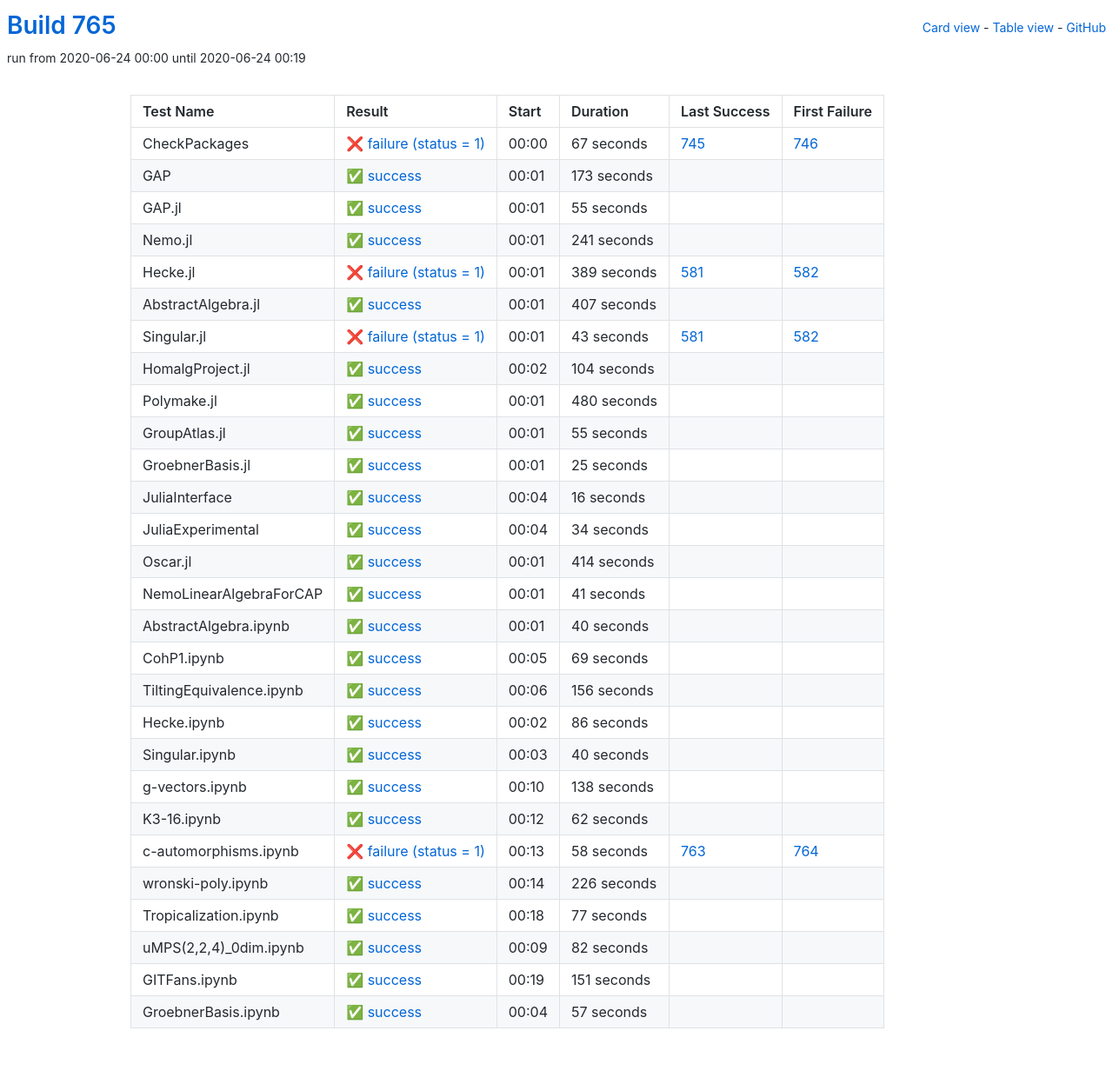
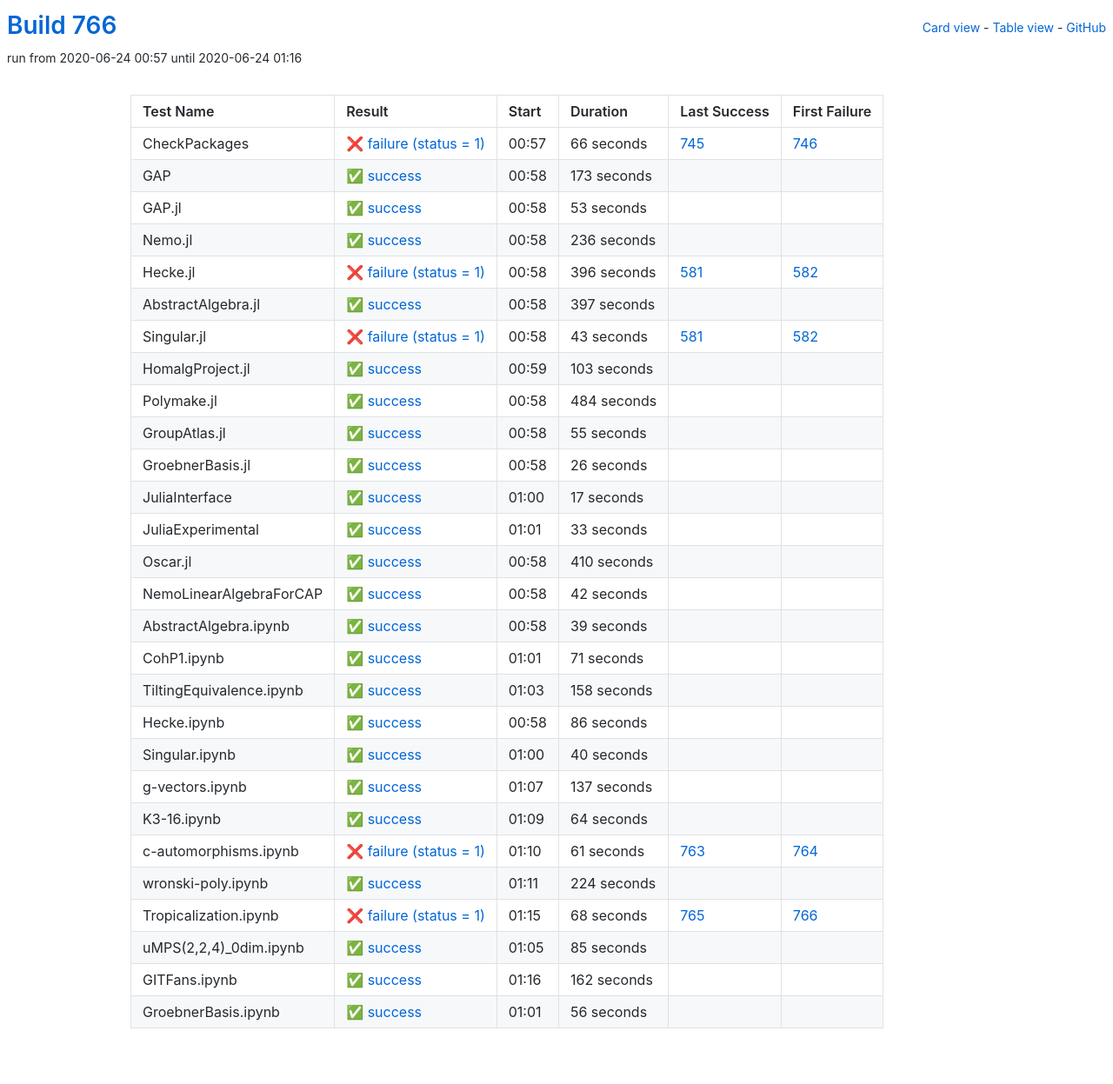
Before and after one commit to oscar-system/oscar-ci-status-1.4, a Jekyll site: the page built from table.html, in a window 1280 px wide. Shown: the whole page at 87% size. Built offline with Jekyll 4.4.1, drawn with Linux system fonts in a browser that asks for light colours.

Commit message:
Build #766

```diff
--- a/_data/ci.yml
+++ b/_data/ci.yml
@@ -1,6 +1,6 @@
 ---
-build: 765
-build_url: https://oscarci.mathematik.uni-kl.de/job/oscar-julia-1.4/765/
+build: 766
+build_url: https://oscarci.mathematik.uni-kl.de/job/oscar-julia-1.4/766/
 job: oscar-julia-1.4
 organization: oscar-system
 repo: oscar-ci-status-1.4
@@ -8,20 +8,20 @@ repourl: https://github.com/oscar-system/oscar-ci-status-1.4
 tests:
 - name: CheckPackages
   id: checkpackages
-  log: https://oscarci.mathematik.uni-kl.de/job/oscar-julia-1.4/765/artifact/logs/build-765/CheckPackages.log
-  start: 2020-06-24 00:00
+  log: https://oscarci.mathematik.uni-kl.de/job/oscar-julia-1.4/766/artifact/logs/build-766/CheckPackages.log
+  start: 2020-06-24 00:57
   success: false
   exitcode: 1
   status: failure
-  duration: 67
+  duration: 66
   last_success: 745
   last_success_url: https://oscarci.mathematik.uni-kl.de/job/oscar-julia-1.4/745/
   first_failure: 746
   first_failure_url: https://oscarci.mathematik.uni-kl.de/job/oscar-julia-1.4/746/
 - name: GAP
   id: gap
-  log: https://oscarci.mathematik.uni-kl.de/job/oscar-julia-1.4/765/artifact/logs/build-765/GAP.log
-  start: 2020-06-24 00:01
+  log: https://oscarci.mathematik.uni-kl.de/job/oscar-julia-1.4/766/artifact/logs/build-766/GAP.log
+  start: 2020-06-24 00:58
   success: true
   exitcode: 0
   status: success
@@ -32,56 +32,56 @@ tests:
   first_failure_url:
 - name: GAP.jl
   id: gap-jl
-  log: https://oscarci.mathematik.uni-kl.de/job/oscar-julia-1.4/765/artifact/logs/build-765/GAP.jl.log
-  start: 2020-06-24 00:01
+  log: https://oscarci.mathematik.uni-kl.de/job/oscar-julia-1.4/766/artifact/logs/build-766/GAP.jl.log
+  start: 2020-06-24 00:58
   success: true
   exitcode: 0
   status: success
-  duration: 55
+  duration: 53
   last_success: false
   last_success_url:
   first_failure: false
   first_failure_url:
 - name: Nemo.jl
   id: nemo-jl
-  log: https://oscarci.mathematik.uni-kl.de/job/oscar-julia-1.4/765/artifact/logs/build-765/Nemo.jl.log
-  start: 2020-06-24 00:01
+  log: https://oscarci.mathematik.uni-kl.de/job/oscar-julia-1.4/766/artifact/logs/build-766/Nemo.jl.log
+  start: 2020-06-24 00:58
   success: true
   exitcode: 0
   status: success
-  duration: 241
+  duration: 236
   last_success: false
   last_success_url:
   first_failure: false
   first_failure_url:
 - name: Hecke.jl
   id: hecke-jl
-  log: https://oscarci.mathematik.uni-kl.de/job/oscar-julia-1.4/765/artifact/logs/build-765/Hecke.jl.log
-  start: 2020-06-24 00:01
+  log: https://oscarci.mathematik.uni-kl.de/job/oscar-julia-1.4/766/artifact/logs/build-766/Hecke.jl.log
+  start: 2020-06-24 00:58
   success: false
   exitcode: 1
   status: failure
-  duration: 389
+  duration: 396
   last_success: 581
   last_success_url: https://oscarci.mathematik.uni-kl.de/job/oscar-julia-1.4/581/
   first_failure: 582
   first_failure_url: https://oscarci.mathematik.uni-kl.de/job/oscar-julia-1.4/582/
 - name: AbstractAlgebra.jl
   id: abstractalgebra-jl
-  log: https://oscarci.mathematik.uni-kl.de/job/oscar-julia-1.4/765/artifact/logs/build-765/AbstractAlgebra.jl.log
-  start: 2020-06-24 00:01
+  log: https://oscarci.mathematik.uni-kl.de/job/oscar-julia-1.4/766/artifact/logs/build-766/AbstractAlgebra.jl.log
+  start: 2020-06-24 00:58
   success: true
   exitcode: 0
   status: success
-  duration: 407
+  duration: 397
   last_success: false
   last_success_url:
   first_failure: false
   first_failure_url:
 - name: Singular.jl
   id: singular-jl
-  log: https://oscarci.mathematik.uni-kl.de/job/oscar-julia-1.4/765/artifact/logs/build-765/Singular.jl.log
-  start: 2020-06-24 00:01
+  log: https://oscarci.mathematik.uni-kl.de/job/oscar-julia-1.4/766/artifact/logs/build-766/Singular.jl.log
+  start: 2020-06-24 00:58
   success: false
   exitcode: 1
   status: failure
@@ -92,32 +92,32 @@ tests:
   first_failure_url: https://oscarci.mathematik.uni-kl.de/job/oscar-julia-1.4/582/
 - name: HomalgProject.jl
   id: homalgproject-jl
-  log: https://oscarci.mathematik.uni-kl.de/job/oscar-julia-1.4/765/artifact/logs/build-765/HomalgProject.jl.log
-  start: 2020-06-24 00:02
+  log: https://oscarci.mathematik.uni-kl.de/job/oscar-julia-1.4/766/artifact/logs/build-766/HomalgProject.jl.log
+  start: 2020-06-24 00:59
   success: true
   exitcode: 0
   status: success
-  duration: 104
+  duration: 103
   last_success: false
   last_success_url:
   first_failure: false
   first_failure_url:
 - name: Polymake.jl
   id: polymake-jl
-  log: https://oscarci.mathematik.uni-kl.de/job/oscar-julia-1.4/765/artifact/logs/build-765/Polymake.jl.log
-  start: 2020-06-24 00:01
+  log: https://oscarci.mathematik.uni-kl.de/job/oscar-julia-1.4/766/artifact/logs/build-766/Polymake.jl.log
+  start: 2020-06-24 00:58
   success: true
   exitcode: 0
   status: success
-  duration: 480
+  duration: 484
   last_success: false
   last_success_url:
   first_failure: false
   first_failure_url:
 - name: GroupAtlas.jl
   id: groupatlas-jl
-  log: https://oscarci.mathematik.uni-kl.de/job/oscar-julia-1.4/765/artifact/logs/build-765/GroupAtlas.jl.log
-  start: 2020-06-24 00:01
+  log: https://oscarci.mathematik.uni-kl.de/job/oscar-julia-1.4/766/artifact/logs/build-766/GroupAtlas.jl.log
+  start: 2020-06-24 00:58
   success: true
   exitcode: 0
   status: success
@@ -128,104 +128,104 @@ tests:
   first_failure_url:
 - name: GroebnerBasis.jl
   id: groebnerbasis-jl
-  log: https://oscarci.mathematik.uni-kl.de/job/oscar-julia-1.4/765/artifact/logs/build-765/GroebnerBasis.jl.log
-  start: 2020-06-24 00:01
+  log: https://oscarci.mathematik.uni-kl.de/job/oscar-julia-1.4/766/artifact/logs/build-766/GroebnerBasis.jl.log
+  start: 2020-06-24 00:58
   success: true
   exitcode: 0
   status: success
-  duration: 25
+  duration: 26
   last_success: false
   last_success_url:
   first_failure: false
   first_failure_url:
 - name: JuliaInterface
   id: juliainterface
-  log: https://oscarci.mathematik.uni-kl.de/job/oscar-julia-1.4/765/artifact/logs/build-765/JuliaInterface.log
-  start: 2020-06-24 00:04
+  log: https://oscarci.mathematik.uni-kl.de/job/oscar-julia-1.4/766/artifact/logs/build-766/JuliaInterface.log
+  start: 2020-06-24 01:00
   success: true
   exitcode: 0
   status: success
-  duration: 16
+  duration: 17
   last_success: false
   last_success_url:
   first_failure: false
   first_failure_url:
 - name: JuliaExperimental
   id: juliaexperimental
-  log: https://oscarci.mathematik.uni-kl.de/job/oscar-julia-1.4/765/artifact/logs/build-765/JuliaExperimental.log
-  start: 2020-06-24 00:04
+  log: https://oscarci.mathematik.uni-kl.de/job/oscar-julia-1.4/766/artifact/logs/build-766/JuliaExperimental.log
+  start: 2020-06-24 01:01
   success: true
   exitcode: 0
   status: success
-  duration: 34
+  duration: 33
   last_success: false
   last_success_url:
   first_failure: false
   first_failure_url:
 - name: Oscar.jl
   id: oscar-jl
-  log: https://oscarci.mathematik.uni-kl.de/job/oscar-julia-1.4/765/artifact/logs/build-765/Oscar.jl.log
-  start: 2020-06-24 00:01
+  log: https://oscarci.mathematik.uni-kl.de/job/oscar-julia-1.4/766/artifact/logs/build-766/Oscar.jl.log
+  start: 2020-06-24 00:58
   success: true
   exitcode: 0
   status: success
-  duration: 414
+  duration: 410
   last_success: false
   last_success_url:
   first_failure: false
   first_failure_url:
 - name: NemoLinearAlgebraForCAP
   id: nemolinearalgebraforcap
-  log: https://oscarci.mathematik.uni-kl.de/job/oscar-julia-1.4/765/artifact/logs/build-765/NemoLinearAlgebraForCAP.log
-  start: 2020-06-24 00:01
+  log: https://oscarci.mathematik.uni-kl.de/job/oscar-julia-1.4/766/artifact/logs/build-766/NemoLinearAlgebraForCAP.log
+  start: 2020-06-24 00:58
   success: true
   exitcode: 0
   status: success
-  duration: 41
+  duration: 42
   last_success: false
   last_success_url:
   first_failure: false
   first_failure_url:
 - name: AbstractAlgebra.ipynb
   id: abstractalgebra-ipynb
-  log: https://oscarci.mathematik.uni-kl.de/job/oscar-julia-1.4/765/artifact/logs/build-765/AbstractAlgebra.ipynb.log
-  start: 2020-06-24 00:01
+  log: https://oscarci.mathematik.uni-kl.de/job/oscar-julia-1.4/766/artifact/logs/build-766/AbstractAlgebra.ipynb.log
+  start: 2020-06-24 00:58
   success: true
   exitcode: 0
   status: success
-  duration: 40
+  duration: 39
   last_success: false
   last_success_url:
   first_failure: false
   first_failure_url:
 - name: CohP1.ipynb
   id: cohp1-ipynb
-  log: https://oscarci.mathematik.uni-kl.de/job/oscar-julia-1.4/765/artifact/logs/build-765/CohP1.ipynb.log
-  start: 2020-06-24 00:05
+  log: https://oscarci.mathematik.uni-kl.de/job/oscar-julia-1.4/766/artifact/logs/build-766/CohP1.ipynb.log
+  start: 2020-06-24 01:01
   success: true
   exitcode: 0
   status: success
-  duration: 69
+  duration: 71
   last_success: false
   last_success_url:
   first_failure: false
   first_failure_url:
 - name: TiltingEquivalence.ipynb
   id: tiltingequivalence-ipynb
-  log: https://oscarci.mathematik.uni-kl.de/job/oscar-julia-1.4/765/artifact/logs/build-765/TiltingEquivalence.ipynb.log
-  start: 2020-06-24 00:06
+  log: https://oscarci.mathematik.uni-kl.de/job/oscar-julia-1.4/766/artifact/logs/build-766/TiltingEquivalence.ipynb.log
+  start: 2020-06-24 01:03
   success: true
   exitcode: 0
   status: success
-  duration: 156
+  duration: 158
   last_success: false
   last_success_url:
   first_failure: false
   first_failure_url:
 - name: Hecke.ipynb
   id: hecke-ipynb
-  log: https://oscarci.mathematik.uni-kl.de/job/oscar-julia-1.4/765/artifact/logs/build-765/Hecke.ipynb.log
-  start: 2020-06-24 00:02
+  log: https://oscarci.mathematik.uni-kl.de/job/oscar-julia-1.4/766/artifact/logs/build-766/Hecke.ipynb.log
+  start: 2020-06-24 00:58
   success: true
   exitcode: 0
   status: success
@@ -236,8 +236,8 @@ tests:
   first_failure_url:
 - name: Singular.ipynb
   id: singular-ipynb
-  log: https://oscarci.mathematik.uni-kl.de/job/oscar-julia-1.4/765/artifact/logs/build-765/Singular.ipynb.log
-  start: 2020-06-24 00:03
+  log: https://oscarci.mathematik.uni-kl.de/job/oscar-julia-1.4/766/artifact/logs/build-766/Singular.ipynb.log
+  start: 2020-06-24 01:00
   success: true
   exitcode: 0
   status: success
@@ -248,96 +248,96 @@ tests:
   first_failure_url:
 - name: g-vectors.ipynb
   id: g-vectors-ipynb
-  log: https://oscarci.mathematik.uni-kl.de/job/oscar-julia-1.4/765/artifact/logs/build-765/g-vectors.ipynb.log
-  start: 2020-06-24 00:10
+  log: https://oscarci.mathematik.uni-kl.de/job/oscar-julia-1.4/766/artifact/logs/build-766/g-vectors.ipynb.log
+  start: 2020-06-24 01:07
   success: true
   exitcode: 0
   status: success
-  duration: 138
+  duration: 137
   last_success: false
   last_success_url:
   first_failure: false
   first_failure_url:
 - name: K3-16.ipynb
   id: k3-16-ipynb
-  log: https://oscarci.mathematik.uni-kl.de/job/oscar-julia-1.4/765/artifact/logs/build-765/K3-16.ipynb.log
-  start: 2020-06-24 00:12
+  log: https://oscarci.mathematik.uni-kl.de/job/oscar-julia-1.4/766/artifact/logs/build-766/K3-16.ipynb.log
+  start: 2020-06-24 01:09
   success: true
   exitcode: 0
   status: success
-  duration: 62
+  duration: 64
   last_success: false
   last_success_url:
   first_failure: false
   first_failure_url:
 - name: c-automorphisms.ipynb
   id: c-automorphisms-ipynb
-  log: https://oscarci.mathematik.uni-kl.de/job/oscar-julia-1.4/765/artifact/logs/build-765/c-automorphisms.ipynb.log
-  start: 2020-06-24 00:13
+  log: https://oscarci.mathematik.uni-kl.de/job/oscar-julia-1.4/766/artifact/logs/build-766/c-automorphisms.ipynb.log
+  start: 2020-06-24 01:10
   success: false
   exitcode: 1
   status: failure
-  duration: 58
+  duration: 61
   last_success: 763
   last_success_url: https://oscarci.mathematik.uni-kl.de/job/oscar-julia-1.4/763/
   first_failure: 764
   first_failure_url: https://oscarci.mathematik.uni-kl.de/job/oscar-julia-1.4/764/
 - name: wronski-poly.ipynb
   id: wronski-poly-ipynb
-  log: https://oscarci.mathematik.uni-kl.de/job/oscar-julia-1.4/765/artifact/logs/build-765/wronski-poly.ipynb.log
-  start: 2020-06-24 00:14
+  log: https://oscarci.mathematik.uni-kl.de/job/oscar-julia-1.4/766/artifact/logs/build-766/wronski-poly.ipynb.log
+  start: 2020-06-24 01:11
   success: true
   exitcode: 0
   status: success
-  duration: 226
+  duration: 224
   last_success: false
   last_success_url:
   first_failure: false
   first_failure_url:
 - name: Tropicalization.ipynb
   id: tropicalization-ipynb
-  log: https://oscarci.mathematik.uni-kl.de/job/oscar-julia-1.4/765/artifact/logs/build-765/Tropicalization.ipynb.log
-  start: 2020-06-24 00:18
+  log: https://oscarci.mathematik.uni-kl.de/job/oscar-julia-1.4/766/artifact/logs/build-766/Tropicalization.ipynb.log
+  start: 2020-06-24 01:15
+  success: false
+  exitcode: 1
+  status: failure
+  duration: 68
+  last_success: 765
+  last_success_url: https://oscarci.mathematik.uni-kl.de/job/oscar-julia-1.4/765/
+  first_failure: 766
+  first_failure_url: https://oscarci.mathematik.uni-kl.de/job/oscar-julia-1.4/766/
+- name: uMPS(2,2,4)_0dim.ipynb
+  id: umps-2-2-4-0dim-ipynb
+  log: https://oscarci.mathematik.uni-kl.de/job/oscar-julia-1.4/766/artifact/logs/build-766/uMPS-2-2-4-_0dim.ipynb.log
+  start: 2020-06-24 01:05
   success: true
   exitcode: 0
   status: success
-  duration: 77
-  last_success: false
-  last_success_url:
-  first_failure: false
-  first_failure_url:
-- name: uMPS(2,2,4)_0dim.ipynb
-  id: umps-2-2-4-0dim-ipynb
-  log: https://oscarci.mathematik.uni-kl.de/job/oscar-julia-1.4/765/artifact/logs/build-765/uMPS-2-2-4-_0dim.ipynb.log
-  start: 2020-06-24 00:09
-  success: true
-  exitcode: 0
-  status: success
-  duration: 82
+  duration: 85
   last_success: false
   last_success_url:
   first_failure: false
   first_failure_url:
 - name: GITFans.ipynb
   id: gitfans-ipynb
-  log: https://oscarci.mathematik.uni-kl.de/job/oscar-julia-1.4/765/artifact/logs/build-765/GITFans.ipynb.log
-  start: 2020-06-24 00:19
+  log: https://oscarci.mathematik.uni-kl.de/job/oscar-julia-1.4/766/artifact/logs/build-766/GITFans.ipynb.log
+  start: 2020-06-24 01:16
   success: true
   exitcode: 0
   status: success
-  duration: 151
+  duration: 162
   last_success: false
   last_success_url:
   first_failure: false
   first_failure_url:
 - name: GroebnerBasis.ipynb
   id: groebnerbasis-ipynb
-  log: https://oscarci.mathematik.uni-kl.de/job/oscar-julia-1.4/765/artifact/logs/build-765/GroebnerBasis.ipynb.log
-  start: 2020-06-24 00:04
+  log: https://oscarci.mathematik.uni-kl.de/job/oscar-julia-1.4/766/artifact/logs/build-766/GroebnerBasis.ipynb.log
+  start: 2020-06-24 01:01
   success: true
   exitcode: 0
   status: success
-  duration: 57
+  duration: 56
   last_success: false
   last_success_url:
   first_failure: false
```
Also changed, not shown: README.md.
